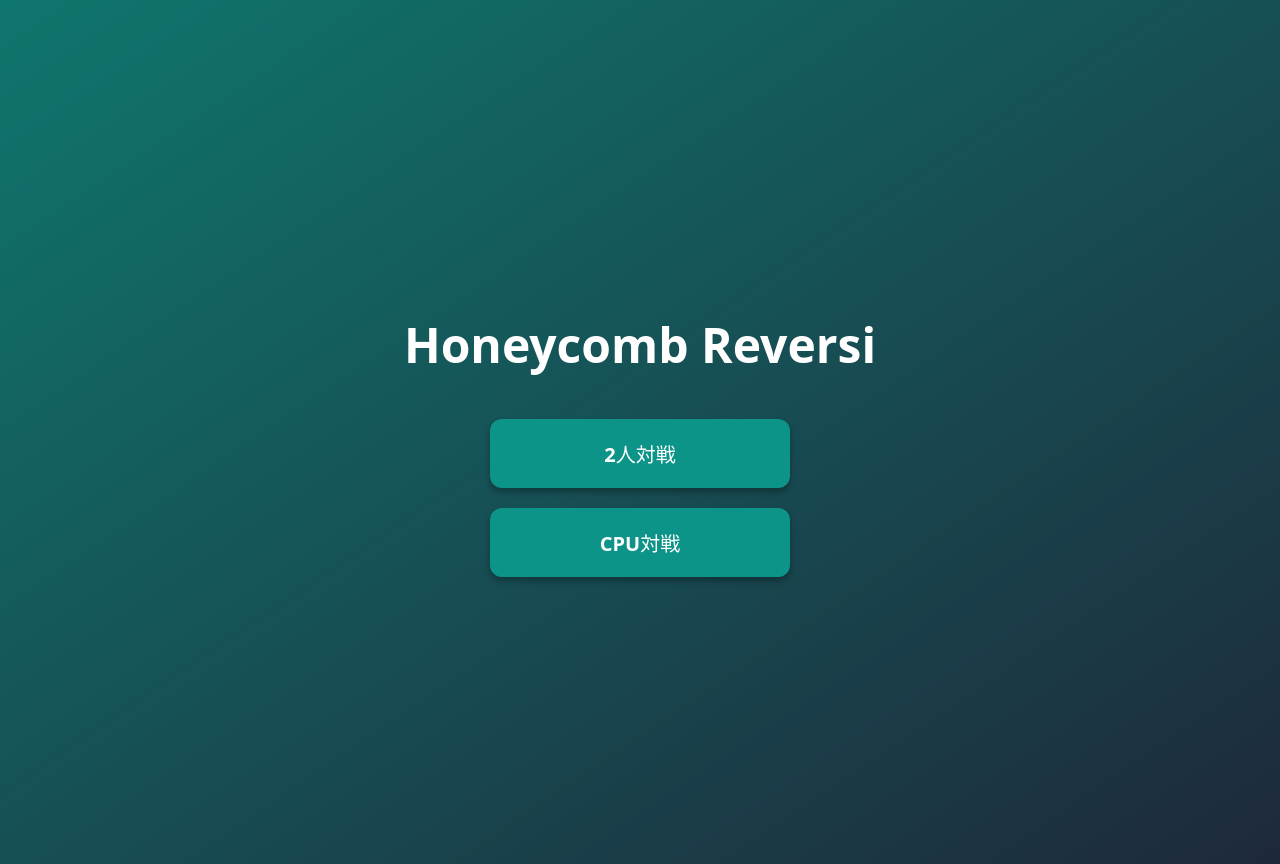
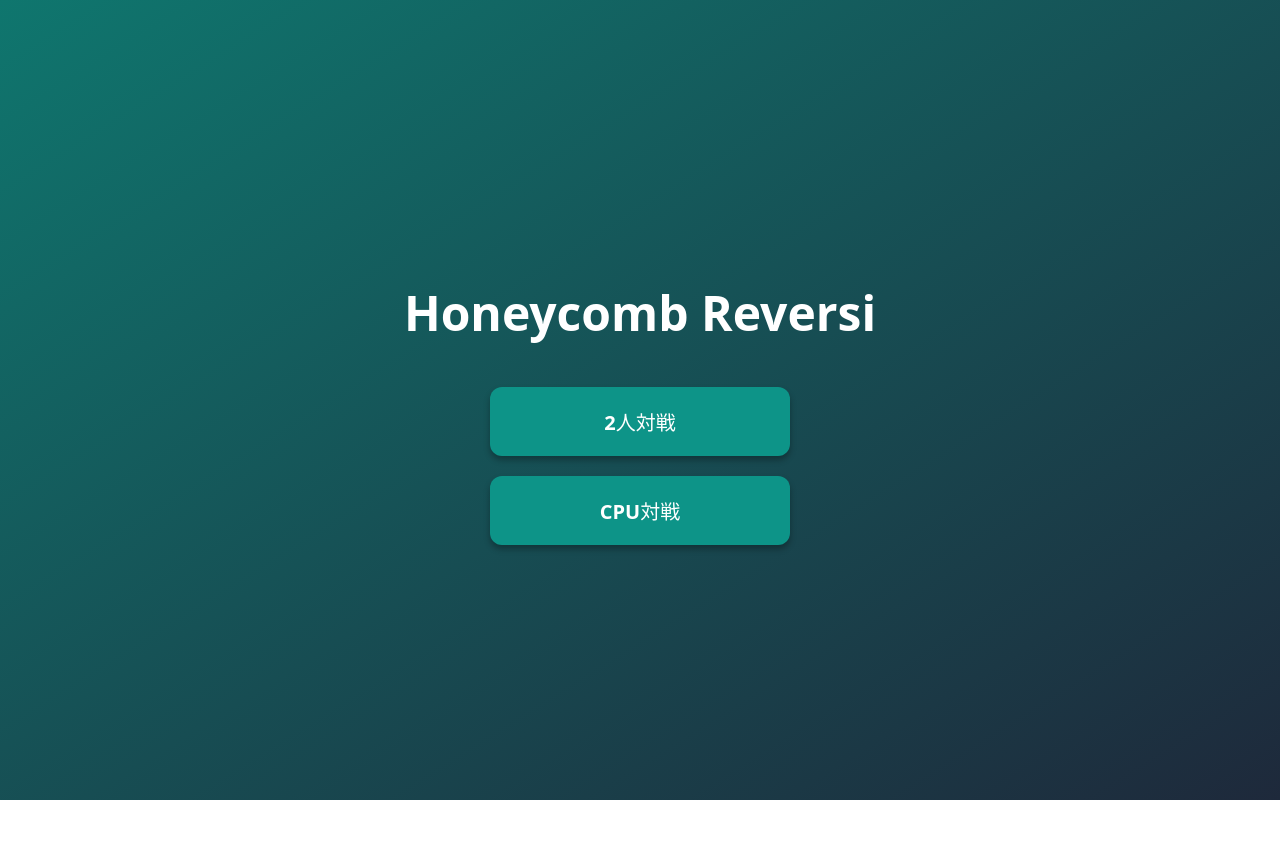
Before and after one commit to ishi720/HoneycombReversi, a React (Vite) app: page / in a window 1280 px wide. After the commit the page ends 800 px from the top, so only its background shows below. Built offline with nearby package versions, Linux system fonts and the light colour scheme.

Commit message:
TOP画面のpadding削除

```diff
--- a/src/App.jsx
+++ b/src/App.jsx
@@ -312,7 +312,6 @@ const HoneycombReversi = () => {
         justifyContent: 'center',
         minHeight: '100vh',
         background: 'linear-gradient(to bottom right, #0f766e, #1e293b)',
-        padding: '32px',
         fontFamily: 'system-ui, -apple-system, sans-serif'
       }}>
         <h1 style={{
```
